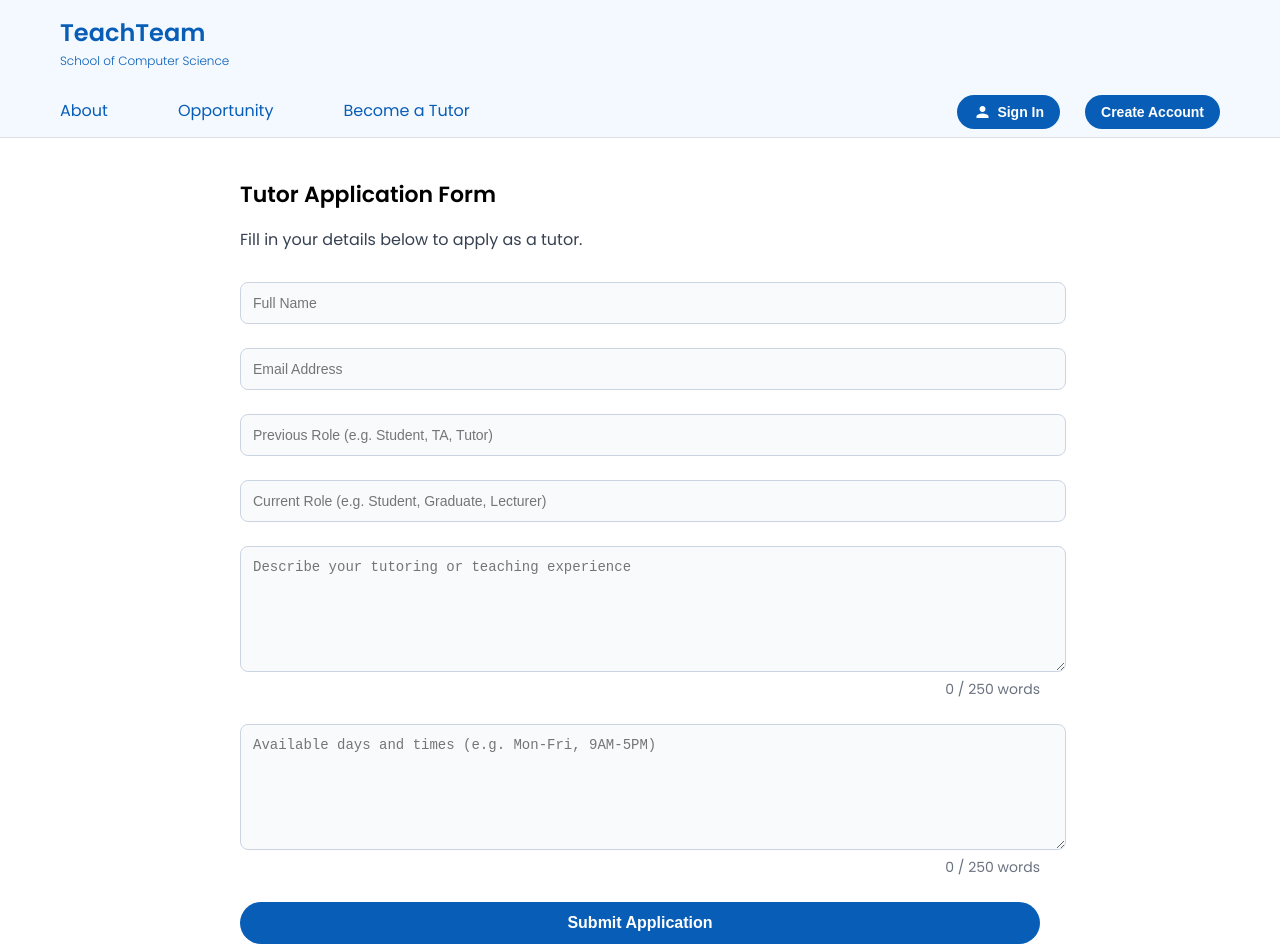
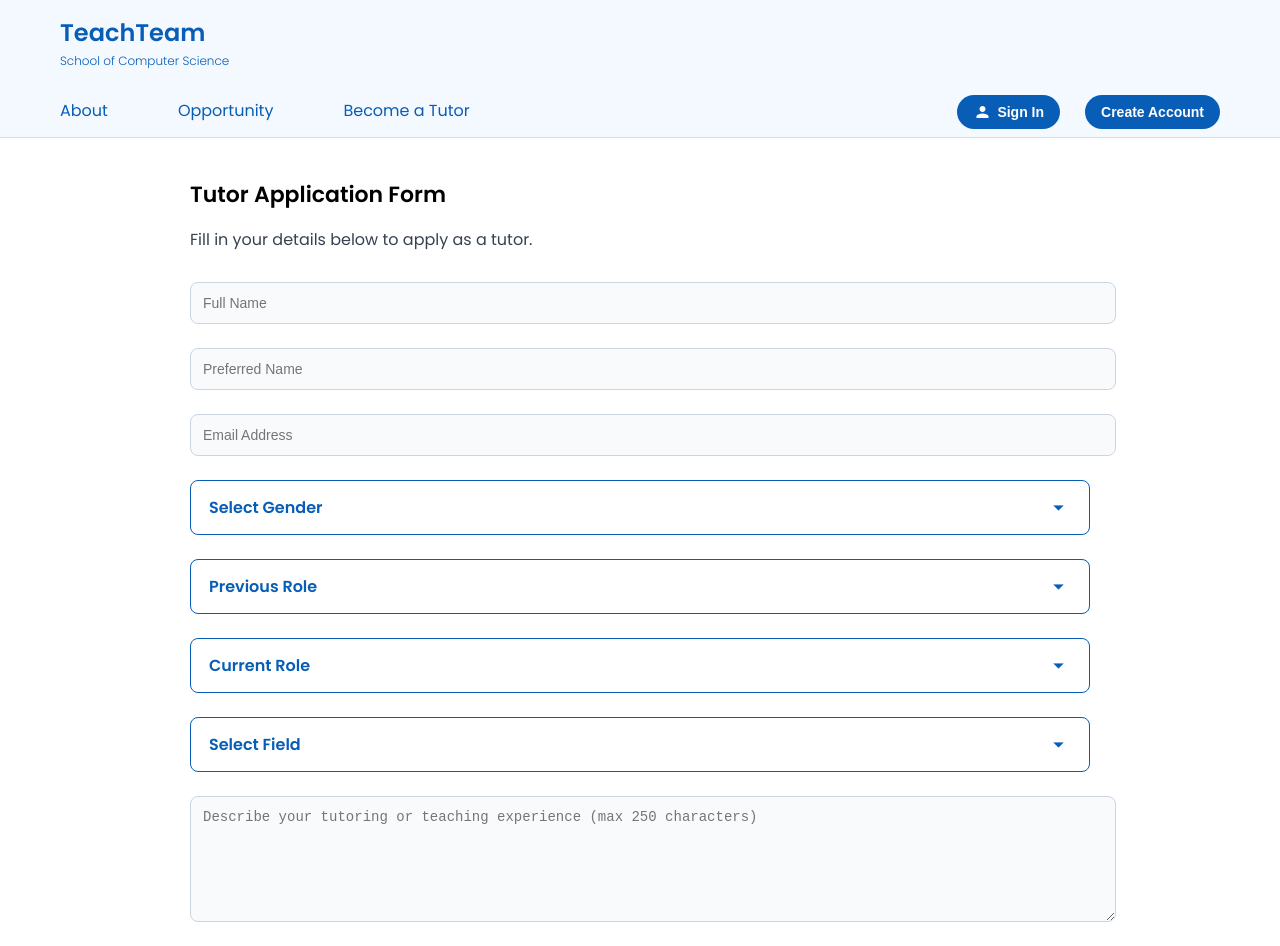
Before and after one commit to joviedev/TeachingTeam_Typescript, a React (Create React App) app: page /apply-form in a window 1280 px wide. Shown: the top 946 px of the page. Built offline with nearby package versions, Linux system fonts and the light colour scheme.

Commit message:
Styling and selection box

```diff
--- a/src/Pages/ApplyForm.tsx
+++ b/src/Pages/ApplyForm.tsx
@@ -1,61 +1,72 @@
 import React, { useState } from 'react';
+import CustomDropdown from '../FixedComponent/CustomDropdown';
+
+const daysOfWeek = ['Monday', 'Tuesday', 'Wednesday', 'Thursday', 'Friday', 'Saturday', 'Sunday'];
+const timeOptions = [
+  { value: '', label: 'Select Time Slot' },
+  { value: '9am-12pm', label: '9am – 12pm' },
+  { value: '1pm-5pm', label: '1pm – 5pm' },
+  { value: '5pm-9pm', label: '5pm – 9pm' },
+  { value: 'Full Day', label: 'Full Day' },
+];
 
 const ApplyForm: React.FC = () => {
   const [form, setForm] = useState({
     fullName: '',
+    preferredName: '',
     email: '',
+    gender: '',
     previousRole: '',
+    previousRoleOther: '',
     currentRole: '',
+    currentRoleOther: '',
+    field: '',
     experience: '',
-    availability: '',
   });
+
+  const [availability, setAvailability] = useState<{ [day: string]: string }>({});
   const [submitted, setSubmitted] = useState(false);
   const [errors, setErrors] = useState<{ [key: string]: string }>({});
 
-  // ✅ Word count function
-  const getWordCount = (text: string) => {
-    return text.trim() ? text.trim().split(/\s+/).length : 0;
-  };
-
-  // ✅ Validation function
   const validate = () => {
     const newErrors: { [key: string]: string } = {};
     if (!form.fullName.trim()) newErrors.fullName = 'Full Name is required.';
     if (!form.email.includes('@')) newErrors.email = 'Valid Email is required.';
-    if (!form.previousRole.trim()) newErrors.previousRole = 'Previous Role is required.';
-    if (!form.currentRole.trim()) newErrors.currentRole = 'Current Role is required.';
-    if (!form.experience.trim()) newErrors.experience = 'Experience details are required.';
-    if (!form.availability.trim()) newErrors.availability = 'Availability info is required.';
+    if (!form.gender) newErrors.gender = 'Gender is required.';
+    if (!form.previousRole) newErrors.previousRole = 'Previous Role is required.';
+    if (form.previousRole === 'Other' && !form.previousRoleOther.trim()) newErrors.previousRoleOther = 'Please specify other previous role.';
+    if (!form.currentRole) newErrors.currentRole = 'Current Role is required.';
+    if (form.currentRole === 'Other' && !form.currentRoleOther.trim()) newErrors.currentRoleOther = 'Please specify other current role.';
+    if (!form.field) newErrors.field = 'Field is required.';
+    if (!form.experience.trim()) newErrors.experience = 'Experience is required.';
+    daysOfWeek.forEach(day => {
+      if (!availability[day]) newErrors[day] = `Select time for ${day}`;
+    });
     return newErrors;
   };
 
-  // ✅ Handle input change
   const handleChange = (e: React.ChangeEvent<HTMLInputElement | HTMLTextAreaElement>) => {
-    const { name, value } = e.target;
+    setForm({ ...form, [e.target.name]: e.target.value });
+    setErrors({ ...errors, [e.target.name]: '' });
+  };
 
-    // If experience or availability, limit 250 words
-    if (name === 'experience' || name === 'availability') {
-      const words = value.trim().split(/\s+/);
-      if (words.length <= 250) {
+  const handleDropdownChange = (name: string, value: string) => {
     setForm({ ...form, [name]: value });
-      } else {
-        setForm({ ...form, [name]: words.slice(0, 250).join(' ') });
-      }
-    } else {
-      setForm({ ...form, [name]: value });
-    }
-
     setErrors({ ...errors, [name]: '' });
   };
 
-  // ✅ Handle form submit
+  const handleAvailabilityChange = (day: string, value: string) => {
+    setAvailability({ ...availability, [day]: value });
+    setErrors({ ...errors, [day]: '' });
+  };
+
   const handleSubmit = (e: React.FormEvent) => {
     e.preventDefault();
     const validationErrors = validate();
     if (Object.keys(validationErrors).length > 0) {
       setErrors(validationErrors);
     } else {
-      console.log('Application Submitted:', form);
+      console.log('Application Submitted:', { ...form, availability });
       setSubmitted(true);
     }
   };
@@ -75,7 +86,6 @@ const ApplyForm: React.FC = () => {
 
             <form onSubmit={handleSubmit} style={{ display: 'flex', flexDirection: 'column', gap: '1.5rem', marginTop: '30px' }}>
               {/* Full Name */}
-              <div>
               <input
                 type="text"
                 name="fullName"
@@ -85,10 +95,18 @@ const ApplyForm: React.FC = () => {
                 style={styles.input}
               />
               {errors.fullName && <div style={styles.errorText}>{errors.fullName}</div>}
-              </div>
+
+              {/* Preferred Name */}
+              <input
+                type="text"
+                name="preferredName"
+                placeholder="Preferred Name"
+                value={form.preferredName}
+                onChange={handleChange}
+                style={styles.input}
+              />
 
               {/* Email */}
-              <div>
               <input
                 type="email"
                 name="email"
@@ -98,62 +116,113 @@ const ApplyForm: React.FC = () => {
                 style={styles.input}
               />
               {errors.email && <div style={styles.errorText}>{errors.email}</div>}
-              </div>
+
+              {/* Gender */}
+              <CustomDropdown
+                value={form.gender}
+                onChange={(value) => handleDropdownChange('gender', value)}
+                options={[
+                  { value: '', label: 'Select Gender' },
+                  { value: 'Male', label: 'Male' },
+                  { value: 'Female', label: 'Female' },
+                  { value: 'Non-Binary', label: 'Non-Binary' },
+                  { value: 'Prefer not to say', label: 'Prefer not to say' },
+                ]}
+              />
+              {errors.gender && <div style={styles.errorText}>{errors.gender}</div>}
 
               {/* Previous Role */}
-              <div>
+              <CustomDropdown
+                value={form.previousRole}
+                onChange={(value) => handleDropdownChange('previousRole', value)}
+                options={[
+                  { value: '', label: 'Previous Role' },
+                  { value: 'Student', label: 'Student' },
+                  { value: 'TA', label: 'Teaching Assistant' },
+                  { value: 'Tutor', label: 'Tutor' },
+                  { value: 'Other', label: 'Other' },
+                ]}
+              />
+              {form.previousRole === 'Other' && (
                 <input
                   type="text"
-                  name="previousRole"
-                  placeholder="Previous Role (e.g. Student, TA, Tutor)"
-                  value={form.previousRole}
+                  name="previousRoleOther"
+                  placeholder="Specify Other Previous Role"
+                  value={form.previousRoleOther}
                   onChange={handleChange}
                   style={styles.input}
                 />
+              )}
               {errors.previousRole && <div style={styles.errorText}>{errors.previousRole}</div>}
-              </div>
+              {errors.previousRoleOther && <div style={styles.errorText}>{errors.previousRoleOther}</div>}
 
               {/* Current Role */}
-              <div>
+              <CustomDropdown
+                value={form.currentRole}
+                onChange={(value) => handleDropdownChange('currentRole', value)}
+                options={[
+                  { value: '', label: 'Current Role' },
+                  { value: 'Student', label: 'Student' },
+                  { value: 'Graduate', label: 'Graduate' },
+                  { value: 'Lecturer', label: 'Lecturer' },
+                  { value: 'Other', label: 'Other' },
+                ]}
+              />
+              {form.currentRole === 'Other' && (
                 <input
                   type="text"
-                  name="currentRole"
-                  placeholder="Current Role (e.g. Student, Graduate, Lecturer)"
-                  value={form.currentRole}
+                  name="currentRoleOther"
+                  placeholder="Specify Other Current Role"
+                  value={form.currentRoleOther}
                   onChange={handleChange}
                   style={styles.input}
                 />
+              )}
               {errors.currentRole && <div style={styles.errorText}>{errors.currentRole}</div>}
-              </div>
+              {errors.currentRoleOther && <div style={styles.errorText}>{errors.currentRoleOther}</div>}
+
+              {/* Field */}
+              <CustomDropdown
+                value={form.field}
+                onChange={(value) => handleDropdownChange('field', value)}
+                options={[
+                  { value: '', label: 'Select Field' },
+                  { value: 'Computer Science', label: 'Computer Science' },
+                  { value: 'Business', label: 'Business' },
+                  { value: 'Engineering', label: 'Engineering' },
+                  { value: 'Design', label: 'Design' },
+                  { value: 'Other', label: 'Other' },
+                ]}
+              />
+              {errors.field && <div style={styles.errorText}>{errors.field}</div>}
 
               {/* Experience */}
-              <div>
               <textarea
                 name="experience"
-                  placeholder="Describe your tutoring or teaching experience"
+                placeholder="Describe your tutoring or teaching experience (max 250 characters)"
                 value={form.experience}
                 onChange={handleChange}
                 style={styles.textarea}
+                maxLength={250}
               />
               {errors.experience && <div style={styles.errorText}>{errors.experience}</div>}
-                <div style={{ textAlign: 'right', fontSize: '14px', color: getWordCount(form.experience) >= 250 ? '#dc2626' : '#6b7280' }}>
-                  {getWordCount(form.experience)} / 250 words
-                </div>
+              <div style={{ textAlign: 'right', fontSize: '12px', color: '#64748b' }}>
+                {form.experience.length} / 250 characters
               </div>
 
               {/* Availability */}
-              <div>
-                <textarea
-                  name="availability"
-                  placeholder="Available days and times (e.g. Mon-Fri, 9AM-5PM)"
-                  value={form.availability}
-                  onChange={handleChange}
-                  style={styles.textarea}
+              <div style={styles.availabilitySection}>
+                {daysOfWeek.map((day) => (
+                  <div key={day} style={styles.availabilityRow}>
+                    <span>{day}</span>
+                    <CustomDropdown
+                      value={availability[day] || ''}
+                      onChange={(value) => handleAvailabilityChange(day, value)}
+                      options={timeOptions}
                     />
-                {errors.availability && <div style={styles.errorText}>{errors.availability}</div>}
-                <div style={{ textAlign: 'right', fontSize: '14px', color: getWordCount(form.availability) >= 250 ? '#dc2626' : '#6b7280' }}>
-                  {getWordCount(form.availability)} / 250 words
+                    {errors[day] && <div style={styles.errorText}>{errors[day]}</div>}
                   </div>
+                ))}
               </div>
 
               {/* Submit Button */}
@@ -181,14 +250,14 @@ const ApplyForm: React.FC = () => {
 
 export default ApplyForm;
 
-// Styles
+// -------------------- Styles --------------------
 const styles: { [key: string]: React.CSSProperties } = {
   pageWrapper: {
     backgroundColor: '#fff',
     minHeight: '100vh',
   },
   container: {
-    maxWidth: '800px',
+    maxWidth: '900px',
     margin: '0 auto',
     padding: '40px 20px',
   },
@@ -213,17 +282,29 @@ const styles: { [key: string]: React.CSSProperties } = {
   textarea: {
     width: '100%',
     padding: '12px',
-    height: '100px',
     borderRadius: '8px',
     border: '1px solid #cbd5e1',
     backgroundColor: '#f8fafc',
     fontSize: '14px',
     resize: 'vertical',
+    minHeight: '100px',
   },
   errorText: {
     color: '#dc2626',
     fontSize: '12px',
     marginTop: '4px',
+  },
+  availabilitySection: {
+    display: 'flex',
+    flexDirection: 'column',
+    gap: '12px',
+    marginTop: '20px',
+  },
+  availabilityRow: {
+    display: 'flex',
+    justifyContent: 'space-between',
+    alignItems: 'center',
+    gap: '20px',
   },
   button: {
     backgroundColor: '#085DB7',
@@ -234,7 +315,7 @@ const styles: { [key: string]: React.CSSProperties } = {
     fontWeight: 600,
     fontSize: '16px',
     cursor: 'pointer',
-    transition: 'all 0.3s ease',
+    marginTop: '20px',
   },
   successBox: {
     backgroundColor: '#e0f2fe',
```
Lines whose indentation alone changed are shown as unchanged.
